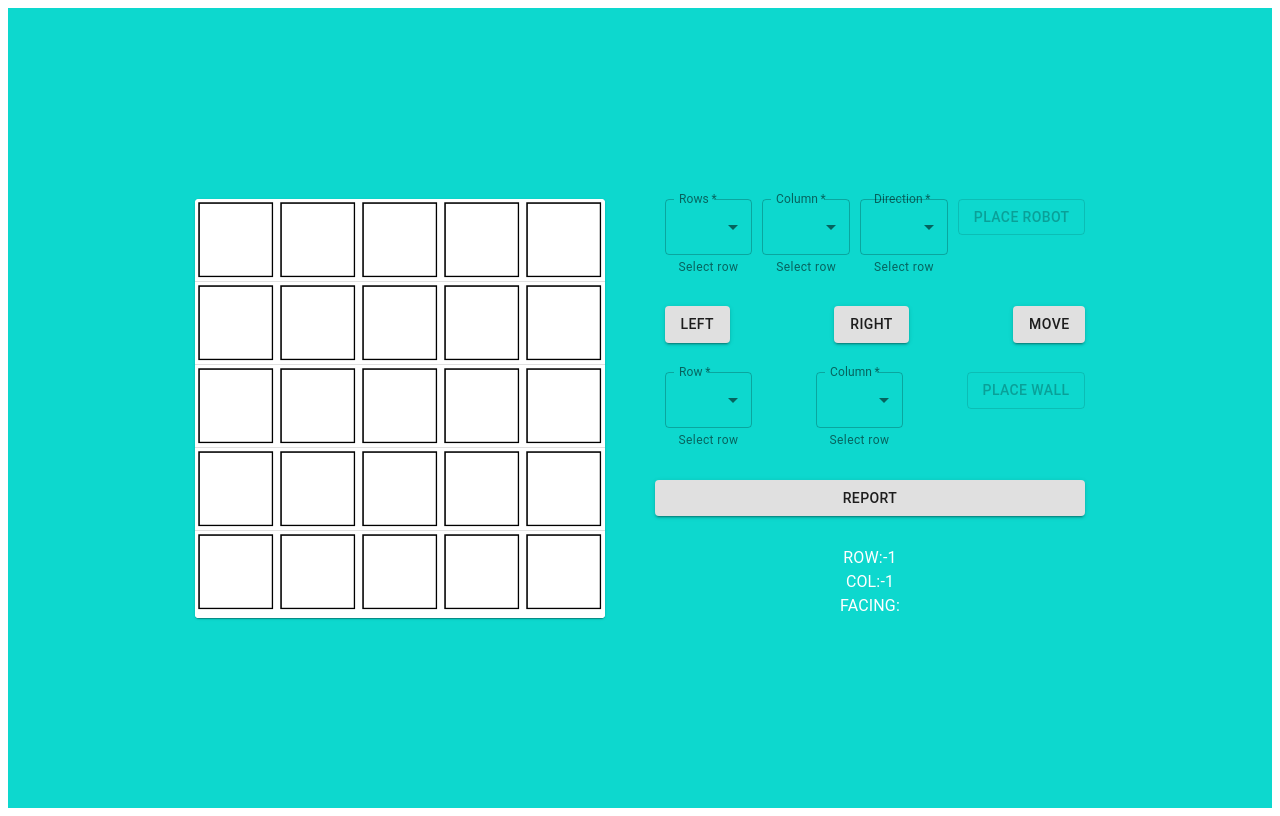
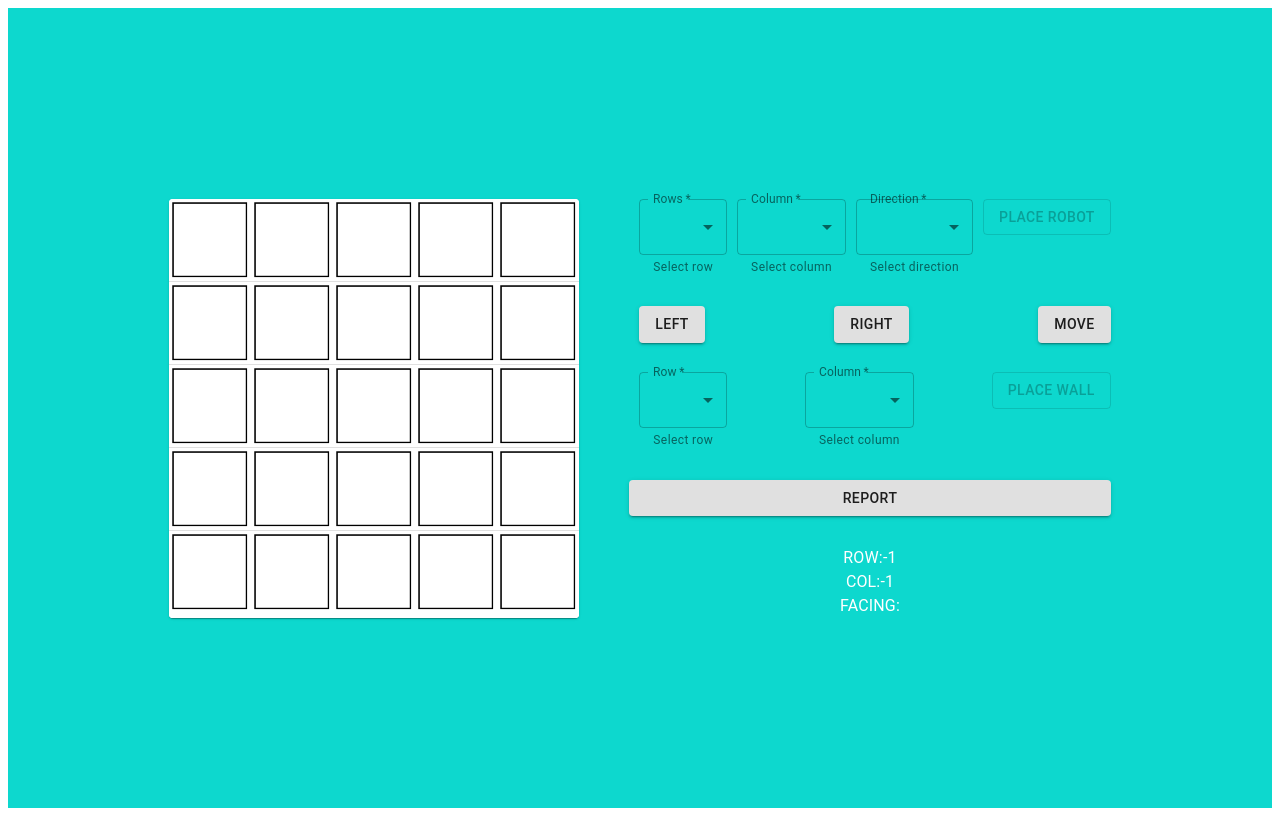
Before and after one commit to premjithkp89/Toy-Robot-Game, a React (Create React App) app in the folder toy-robot-game/: page / in a window 1280 px wide. Built offline with nearby package versions, Linux system fonts and the light colour scheme.

Commit message:
added helper text for inputs

```diff
--- a/toy-robot-game/src/components/commandInputs.tsx
+++ b/toy-robot-game/src/components/commandInputs.tsx
@@ -170,6 +170,7 @@ export const InputSection: FC<{}> = () => {
             <InputCommands
               id={"rows"}
               label={"Rows"}
+              helperText={"Select row"}
               values={ROW_VALUES}
               value={rowNumber}
               onChange={onChangeInput}
@@ -178,6 +179,7 @@ export const InputSection: FC<{}> = () => {
             <InputCommands
               id={"cols"}
               label={"Column"}
+              helperText={"Select column"}
               values={COLUMN_VALUES}
               value={colNumber}
               onChange={onChangeInput}
@@ -186,6 +188,7 @@ export const InputSection: FC<{}> = () => {
             <InputCommands
               id={"direction"}
               label={"Direction"}
+              helperText={"Select direction"}
               values={DIRECTION_VALUES}
               value={currentDirection}
               onChange={onChangeInput}
@@ -218,6 +221,7 @@ export const InputSection: FC<{}> = () => {
           <InputCommands
             id={"wall-rows"}
             label={"Row"}
+            helperText={"Select row"}
             values={ROW_VALUES}
             value={wallRowNumber}
             onChange={onChangeInput}
@@ -225,6 +229,7 @@ export const InputSection: FC<{}> = () => {
           <InputCommands
             id={"wall-cols"}
             label={"Column"}
+            helperText={"Select column"}
             values={COLUMN_VALUES}
             value={wallColNumber}
             onChange={onChangeInput}
--- a/toy-robot-game/src/components/gameBoard.tsx
+++ b/toy-robot-game/src/components/gameBoard.tsx
@@ -1,5 +1,5 @@
 
-import{Paper,Table,TableBody,TableCell,TableContainer,TableRow} from "@material-ui/core/";
+import{Box,Paper,Table,TableBody,TableCell,TableContainer,TableRow} from "@material-ui/core/";
 import {getKeyFromIndex} from '../helpers/uniqueId';
 import cell from '../images/cell.png';
 import brick from '../images/brick.png';
@@ -21,7 +21,7 @@ const generateTable = (wallMap:any) => {
         children.push(
 
           <td style={{padding: '0px'}}>
-            <div
+            <Box
               style={{
                 backgroundImage: bgImage, backgroundSize:'contain',
                 width: 80,
@@ -30,7 +30,7 @@ const generateTable = (wallMap:any) => {
               }}
               id={getKeyFromIndex(i, j)}
               key={getKeyFromIndex(i, j)}
-            ></div>
+            ></Box>
           </td>
         );
       }
@@ -67,7 +67,7 @@ const generateTable = (wallMap:any) => {
       );
 
     return (
-        <div>
+        <Box>
           <TableContainer component={Paper}>
             <Table className={classes.table} aria-label="simple table">
               <TableBody>{generateTable(wallMap)}</TableBody>
@@ -75,7 +75,7 @@ const generateTable = (wallMap:any) => {
             {showRobot && RobotImg(Xcordinate, Ycordinate,angle)}
           </TableContainer>
 
-        </div>
+        </Box>
       );
     };
   export default GameBoard
--- a/toy-robot-game/src/views/selection.tsx
+++ b/toy-robot-game/src/views/selection.tsx
@@ -1,4 +1,5 @@
 import {
+    Box,
   Select,
   MenuItem,
   FormHelperText,
@@ -11,20 +12,21 @@ interface ISelectionProps {
     id:string;
     props?: any;
     label:string;
+    helperText:string;
     value: string|number;
     values:any[];
     onChange?: any
 }
 
 
- const InputCommands: React.FC<ISelectionProps> = ({ id,onChange, children,label,value,values, ...props }) => {
+ const InputCommands: React.FC<ISelectionProps> = ({ id,onChange, children,label,helperText,value,values, ...props }) => {
 
     return ( <FormControl  required variant="outlined" style={{ marginRight: 10 }}>
     <InputLabel shrink>{label}</InputLabel>
     <Select name={id}  label={label} value={value} onChange={onChange}>
    {generateMenuItems(values)}
     </Select>
-    <FormHelperText>Select row</FormHelperText>
+    <FormHelperText>{helperText}</FormHelperText>
   </FormControl>
     );
 };
```
